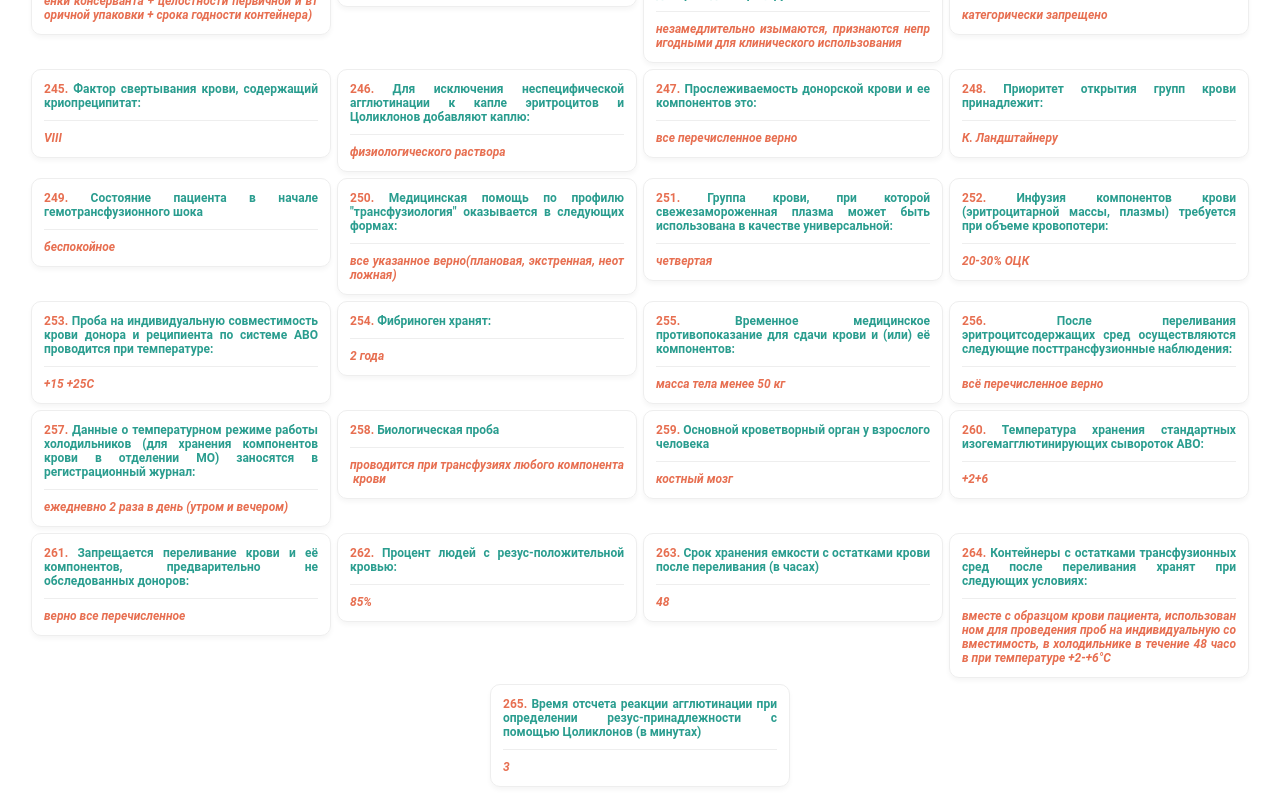
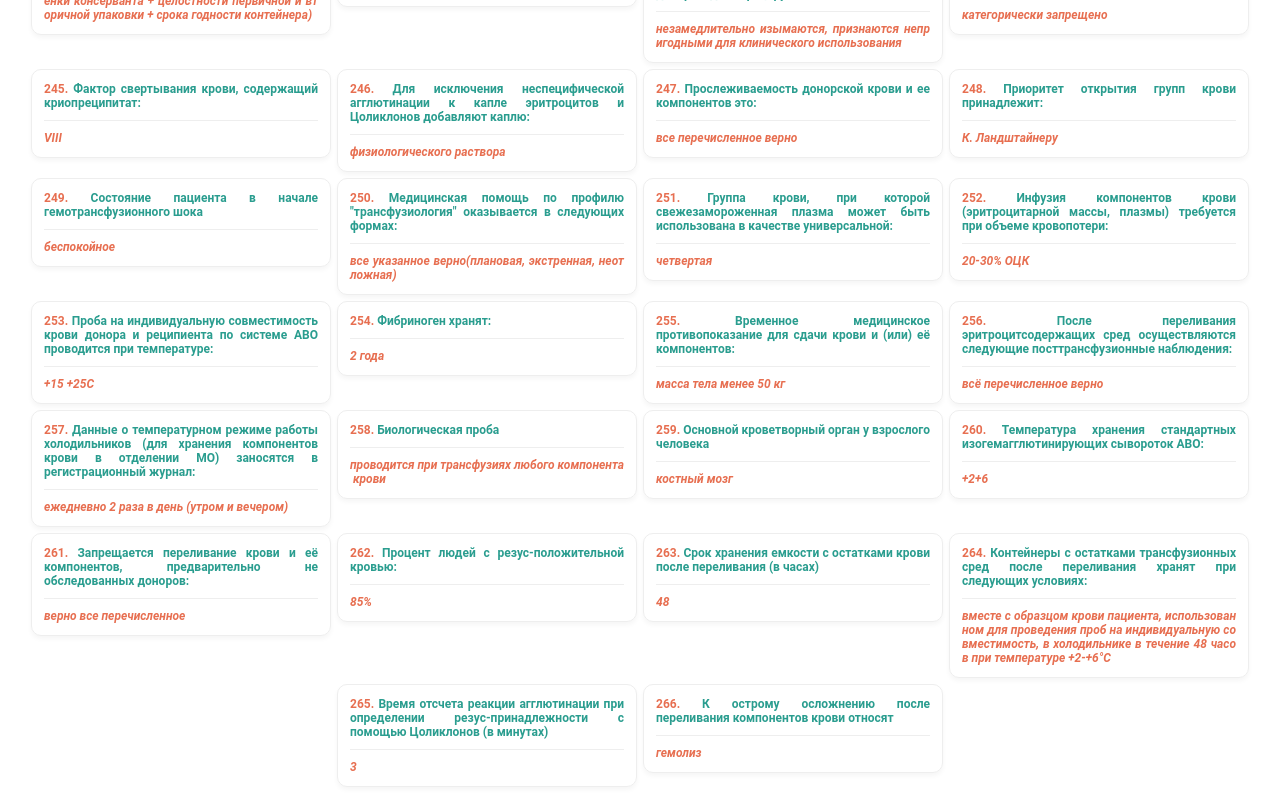
Before and after one commit to dfr8938/transfusio-app, a React (Create React App) app: page / in a window 1280 px wide. Shown: the part 8140-8940 px from the top of the page. Built offline with nearby package versions, Linux system fonts and the light colour scheme.

Commit message:
added question

```diff
--- a/src/database/database.js
+++ b/src/database/database.js
@@ -1518,7 +1518,11 @@ const listAnswers = [
     question: "Время отсчета реакции агглютинации при определении резус-принадлежности с помощью Цоликлонов (в минутах)",
     answer: "3",
   },
-
+  {
+    id: 265,
+    question: "К острому осложнению после переливания компонентов крови относят",
+    answer: "гемолиз",
+  },
 ];
 
 export { listAnswers };
```
